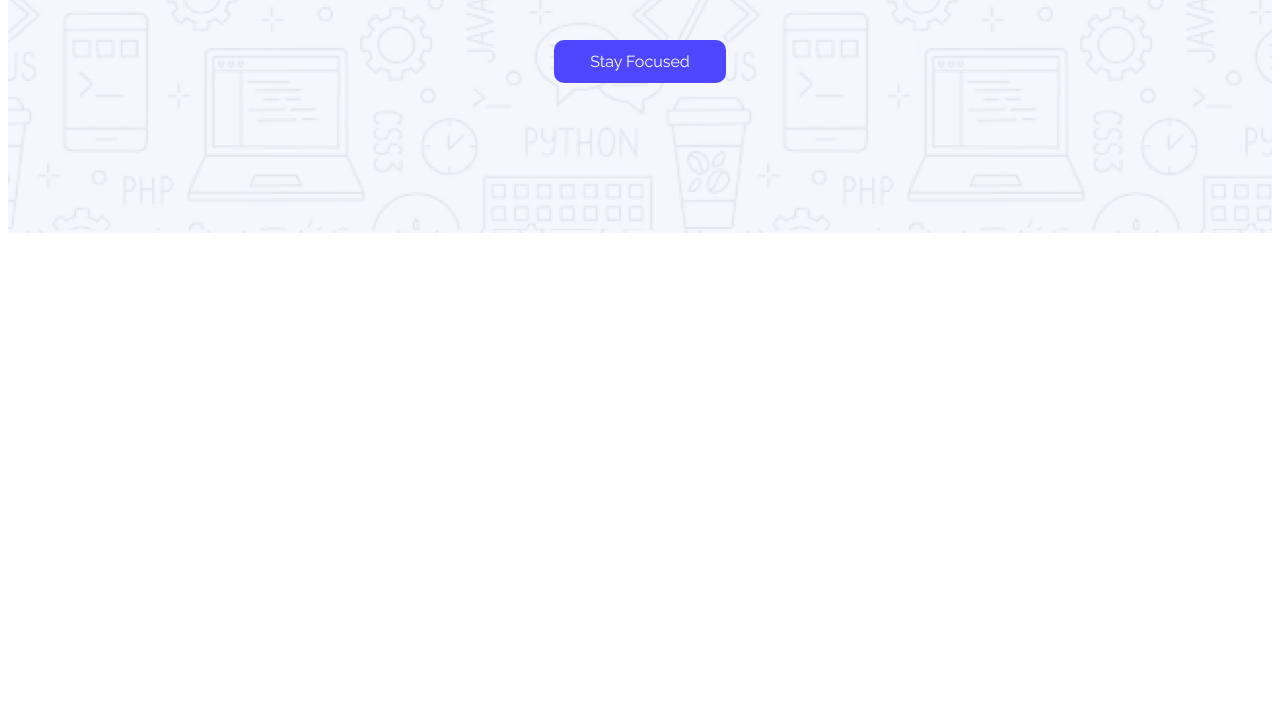
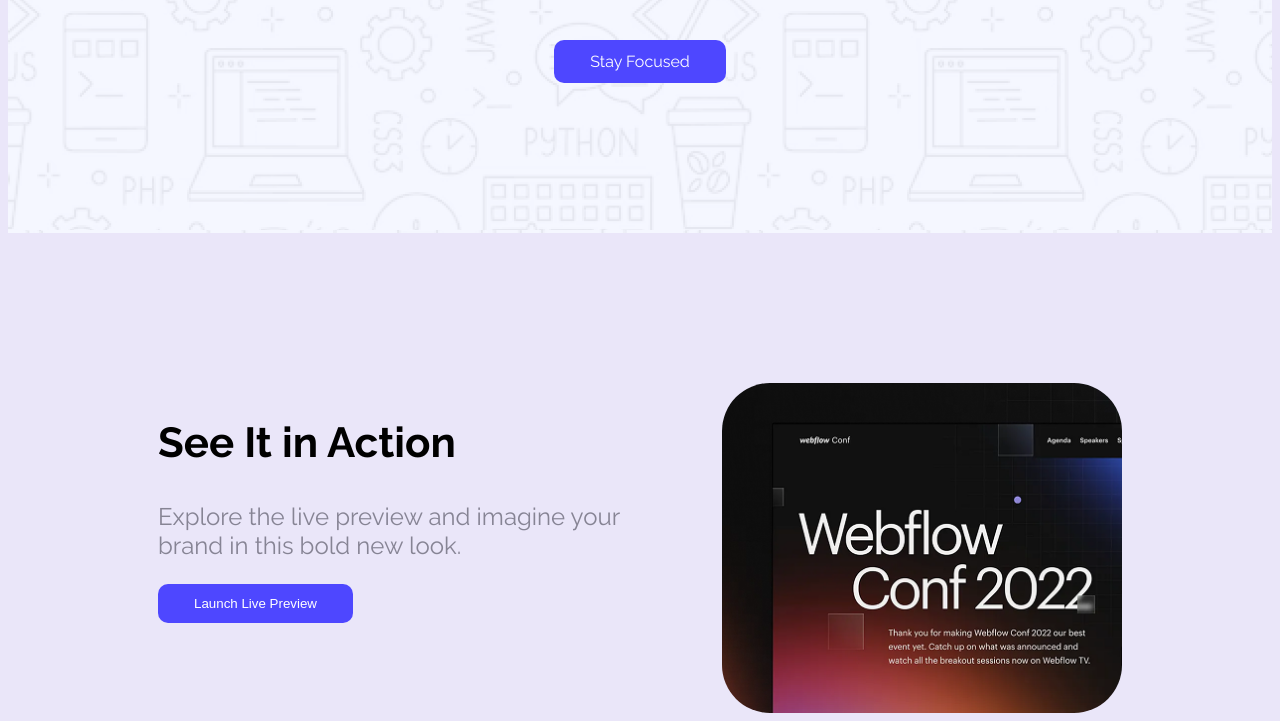
Before and after one commit to hasib2801/assignment-01, a plain HTML site: page index.html in a window 1280 px wide. Shown: the part 430-1151 px from the top of the page. Before the commit the page ends 800 px from the top, so only its background shows below. Drawn offline with Linux system fonts and the light colour scheme.

Commit message:
action added

```diff
--- a/index.html
+++ b/index.html
@@ -24,6 +24,27 @@
 
     </header>
     <main>
+        <div class="action">
+            <div>
+                <h2 class="secondary-heading">See It in Action</h2>
+                <p class="primary-p">Explore the live preview and imagine your brand in this bold new look.</p>
+                <button class="btn-primary">Launch Live Preview</button>
+            </div>
+            <img src="Assets/wc-mini.png" alt="webflow conf. 2022">
+
+        </div>
+        <div class="users">
+
+        </div>
+        <div class="review">
+
+        </div>
+        <div class="more">
+
+        </div>
+        <div class="comment">
+
+        </div>
 
     </main>
     <footer>
--- a/styles/styles.css
+++ b/styles/styles.css
@@ -13,6 +13,22 @@
     background-color: #4E47FF;
     border-style: none;
     max-width: 200px;
+}
+
+.secondary-heading{
+    font-size: 42px;
+    font-weight: bold;
+}
+
+.primary-p{
+    color: #252432;
+    font-size: 24px;
+    opacity: 50%;
+}
+
+
+body{
+    background-color: rgb(234, 230, 249);
 }
 
 /*header*/
@@ -46,3 +62,27 @@
     font-size: 65px;
     font-weight: bold;
 }
+
+
+/* main section */
+main{
+    margin: 0px 150px 0px 150px;
+}
+
+
+/*action section */
+.action{
+    display: flex;
+    justify-content: space-between;
+    margin-top: 150px;
+}
+
+.action div{
+    max-width: 500px;
+}
+
+.action img{
+    width: 400px;
+    height: 330px;
+    border-radius: 48px;
+}
```
